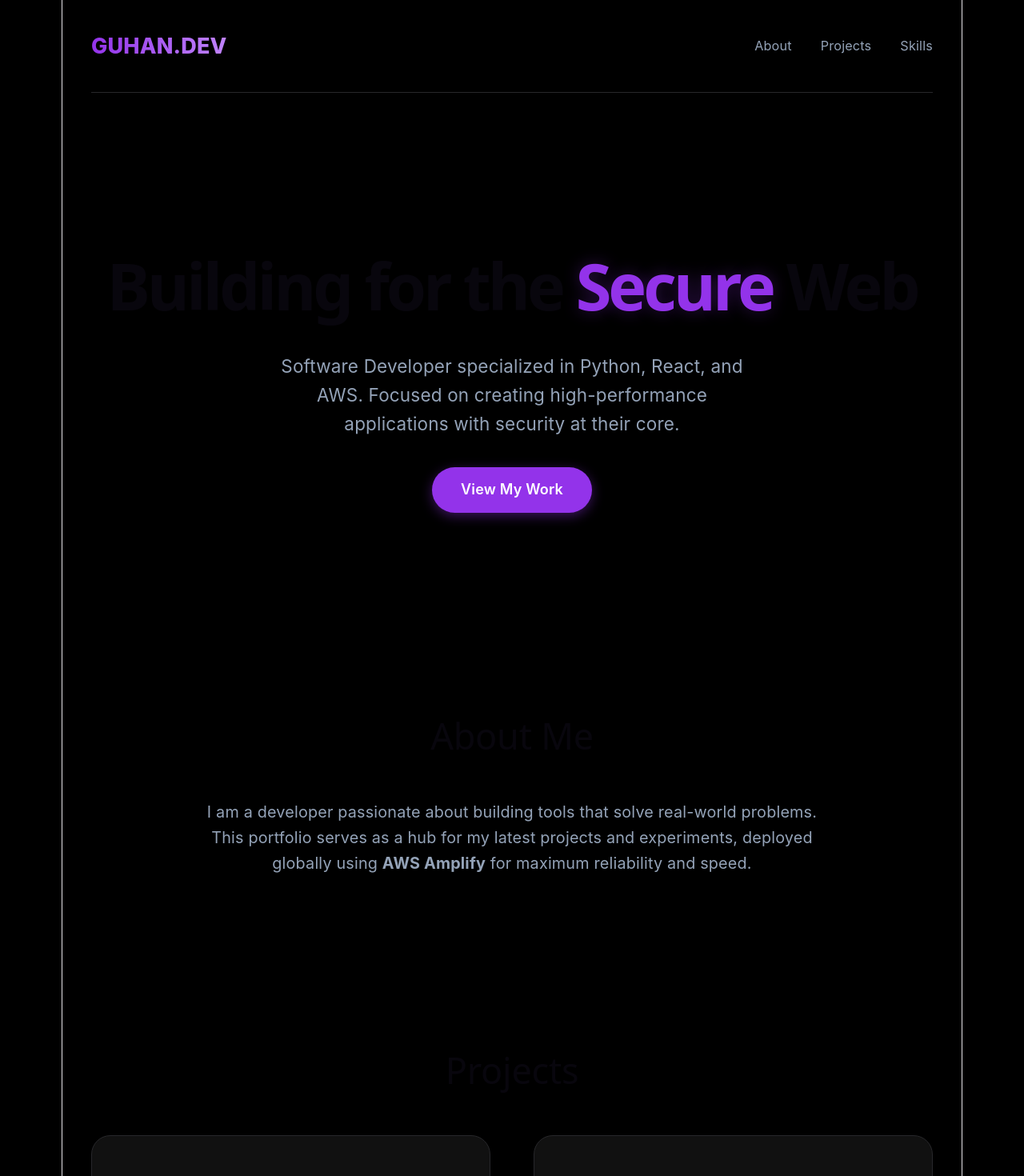
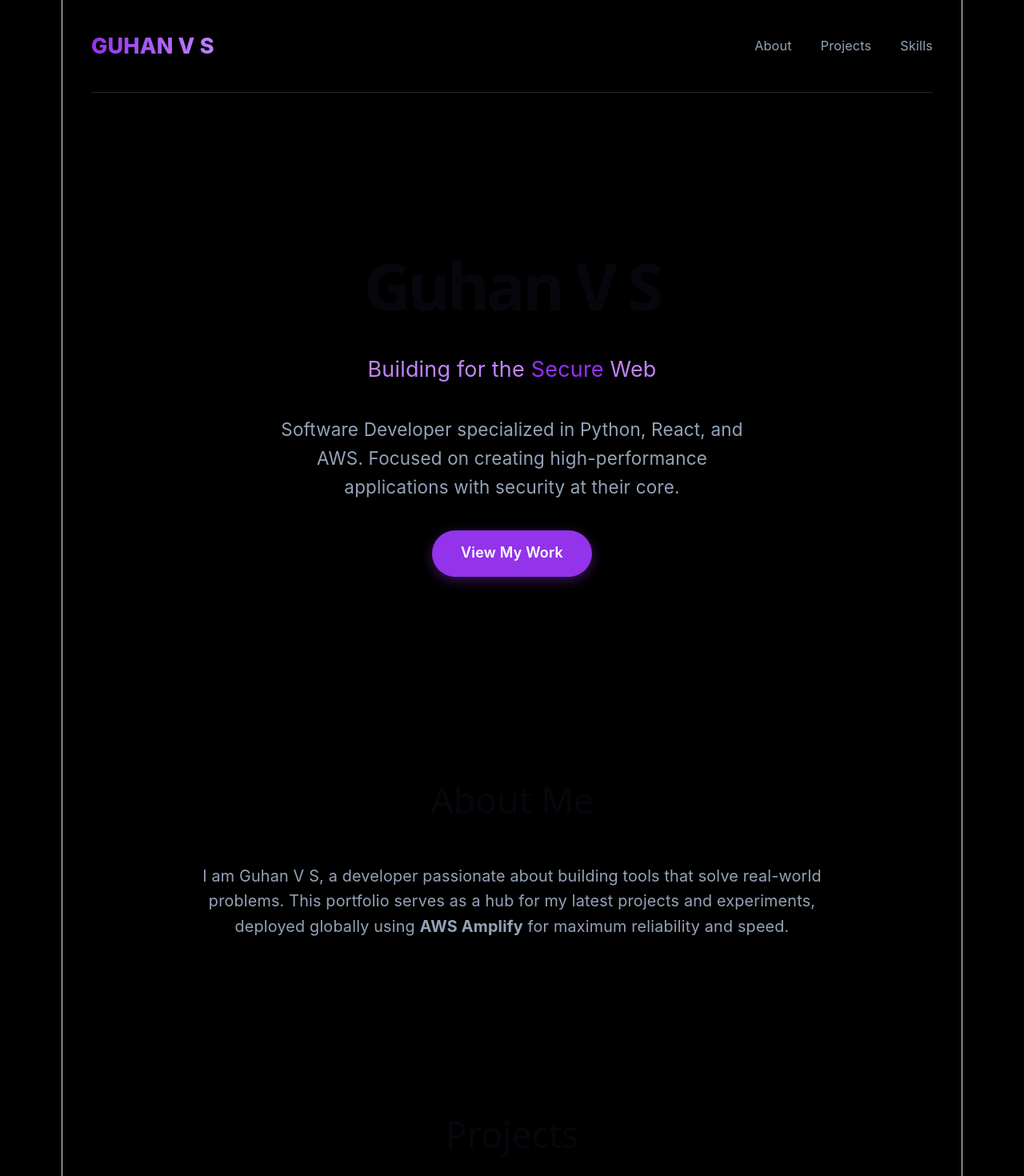
Before and after one commit to Guhan-VS/Portfolio, a React app: page / in a window 1280 px wide. Shown: the top 1470 px of the page at 80% size. Built offline with nearby package versions, Linux system fonts and the light colour scheme; the HTML template or start-up script is replaced by a standard one.

Commit message:
Update name to Guhan V S

```diff
--- a/src/App.tsx
+++ b/src/App.tsx
@@ -5,7 +5,7 @@ function App() {
   return (
     <div className="portfolio">
       <nav className="navbar">
-        <div className="logo">GUHAN.DEV</div>
+        <div className="logo">GUHAN V S</div>
         <div className="nav-links">
           <a href="#about">About</a>
           <a href="#projects">Projects</a>
@@ -14,7 +14,10 @@ function App() {
       </nav>
 
       <header className="hero">
-        <h1>Building for the <span className="purple-text">Secure</span> Web</h1>
+        <h1>Guhan V S</h1>
+        <p style={{ fontSize: '1.5rem', marginTop: '1rem', color: 'var(--accent-purple)' }}>
+          Building for the <span className="purple-text">Secure</span> Web
+        </p>
         <p>
           Software Developer specialized in Python, React, and AWS.
           Focused on creating high-performance applications with security at their core.
@@ -26,7 +29,7 @@ function App() {
         <section id="about" className="about">
           <h2>About Me</h2>
           <p style={{ textAlign: 'center', maxWidth: '800px', margin: '0 auto', color: 'var(--text-secondary)', fontSize: '1.1rem' }}>
-            I am a developer passionate about building tools that solve real-world problems.
+            I am Guhan V S, a developer passionate about building tools that solve real-world problems.
             This portfolio serves as a hub for my latest projects and experiments,
             deployed globally using <strong>AWS Amplify</strong> for maximum reliability and speed.
           </p>
```
